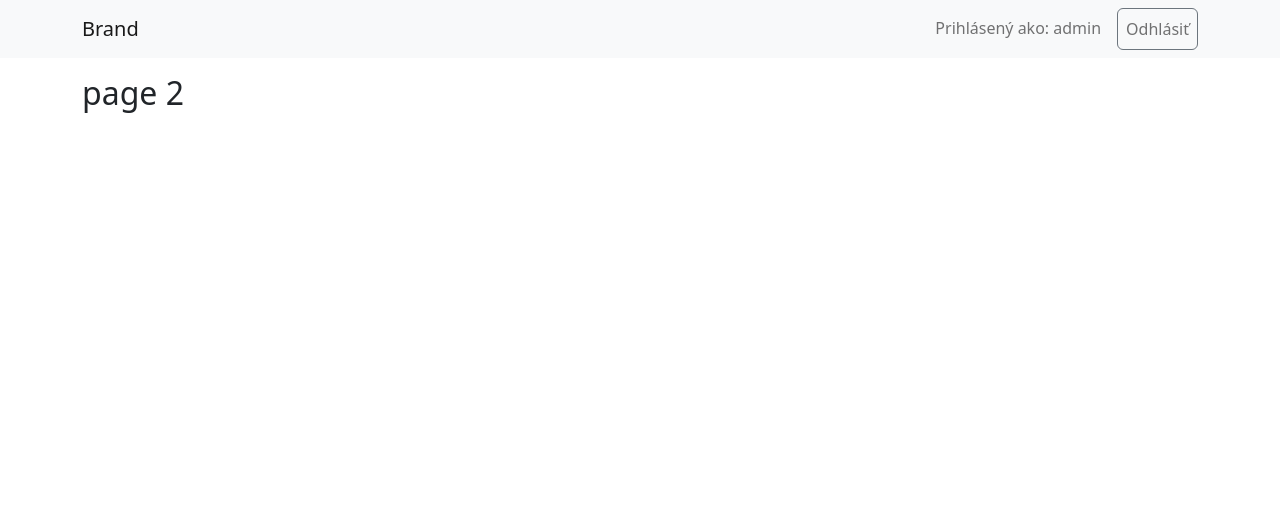
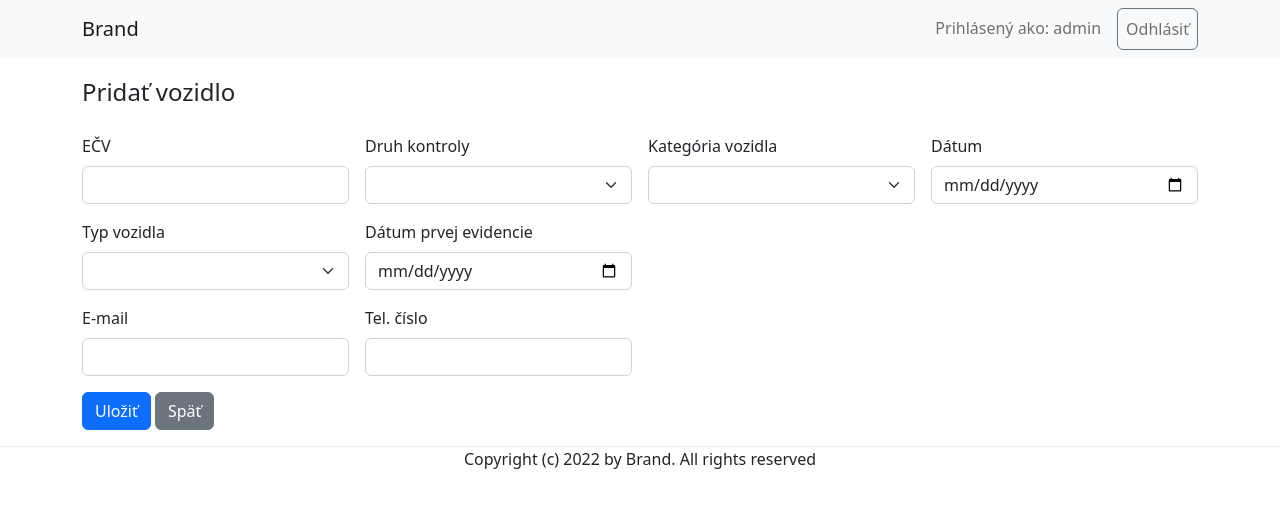
Before and after one commit to nrob81/twbs5-stk, a plain HTML site: page page2.html in a window 1280 px wide. Drawn offline with nearby package versions, Linux system fonts and the light colour scheme.

Commit message:
create form

```diff
--- a/page2.html
+++ b/page2.html
@@ -11,7 +11,11 @@
       crossorigin="anonymous"
     />
     <link rel="stylesheet" href="styles.css" />
-    <script src="https://cdn.jsdelivr.net/npm/bootstrap@5.2.0/dist/js/bootstrap.bundle.min.js" integrity="sha384-A3rJD856KowSb7dwlZdYEkO39Gagi7vIsF0jrRAoQmDKKtQBHUuLZ9AsSv4jD4Xa" crossorigin="anonymous"></script>
+    <script
+      src="https://cdn.jsdelivr.net/npm/bootstrap@5.2.0/dist/js/bootstrap.bundle.min.js"
+      integrity="sha384-A3rJD856KowSb7dwlZdYEkO39Gagi7vIsF0jrRAoQmDKKtQBHUuLZ9AsSv4jD4Xa"
+      crossorigin="anonymous"
+    ></script>
   </head>
   <body>
     <nav class="navbar navbar-expand bg-light mb-3">
@@ -19,13 +23,88 @@
         <a class="navbar-brand" href="/index.html">Brand</a>
         <div class="navbar-nav">
           <span class="navbar-text me-3">Prihlásený ako: admin</span>
-          <a class="nav-link btn btn-outline-secondary" href="/page2.html">Odhlásiť</a>
+          <a class="nav-link btn btn-outline-secondary" href="/page2.html"
+            >Odhlásiť</a
+          >
         </div>
       </div>
     </nav>
 
     <main class="container">
-      <h2>page 2</h2>
+      <form>
+        <fieldset class="row g-3">
+          <legend>Pridať vozidlo</legend>
+
+          <div class="col-sm-6 col-md-3">
+            <label for="inputEcv" class="form-label">EČV</label>
+            <input type="text" class="form-control" id="inputEcv" />
+          </div>
+
+          <div class="col-sm-6 col-md-3">
+            <label for="inputDruh" class="form-label">Druh kontroly</label>
+            <select class="form-select" id="inputDruh">
+              <option selected></option>
+              <option value="tk">TK</option>
+              <option value="ek">EK</option>
+            </select>
+          </div>
+
+          <div class="col-sm-6 col-md-3">
+            <label for="inputKategoria" class="form-label"
+              >Kategória vozidla</label
+            >
+            <select class="form-select" id="inputKategoria">
+              <option selected></option>
+              <option>L</option>
+              <option>M</option>
+              <option>N</option>
+              <option>O</option>
+              <option>T</option>
+            </select>
+          </div>
+
+          <div class="col-sm-6 col-md-3">
+            <label for="inputDate" class="form-label">Dátum</label>
+            <input type="date" class="form-control" id="inputDate" />
+          </div>
+
+          <div class="col-sm-6 col-md-3">
+            <label for="inputType" class="form-label">Typ vozidla</label>
+            <select class="form-select" id="inputType">
+              <option selected></option>
+              <option>Autobus</option>
+              <option>Taxi</option>
+            </select>
+          </div>
+
+          <div class="col-sm-6 col-md-3">
+            <label for="inputFirstEvid" class="form-label d-md-none d-lg-inline-block">Dátum prvej evidencie</label>
+            <label for="inputFirstEvid" class="form-label d-none d-sm-none d-lg-none d-md-inline-block">Dátum prvej evid.</label>
+            <input type="date" class="form-control" id="inputFirstEvid" />
+          </div>
+
+          <div class="col-sm-6 col-md-3 w-100"></div>
+
+          <div class="col-sm-6 col-md-3">
+            <label for="inputEmail" class="form-label">E-mail</label>
+            <input type="email" class="form-control" id="inputEmail" />
+          </div>
+
+          <div class="col-sm-6 col-md-3">
+            <label for="inputPhone" class="form-label">Tel. číslo</label>
+            <input type="text" class="form-control" id="inputPhone" />
+          </div>
+
+          <div class="col-sm-6 col-md-3 w-100"></div>
+
+          <div class="col-sm-6 col-md-3">
+            <button type="submit" class="btn btn-primary">Uložiť</button>
+            <a href="/index.html" class="btn btn-secondary">Späť</a>
+          </div>
+        </fieldset>
+      </form>
     </main>
+
+    <footer>Copyright (c) 2022 by Brand. All rights reserved</footer>
   </body>
 </html>
--- a/styles.css
+++ b/styles.css
@@ -14,3 +14,7 @@ footer {
   margin-top: 1rem;
   border-top: 1px #eee solid
 }
+
+form .w-100 {
+  margin-top: 0px;
+}
```
Also changed, not shown: index.html (line endings or trailing spaces).
